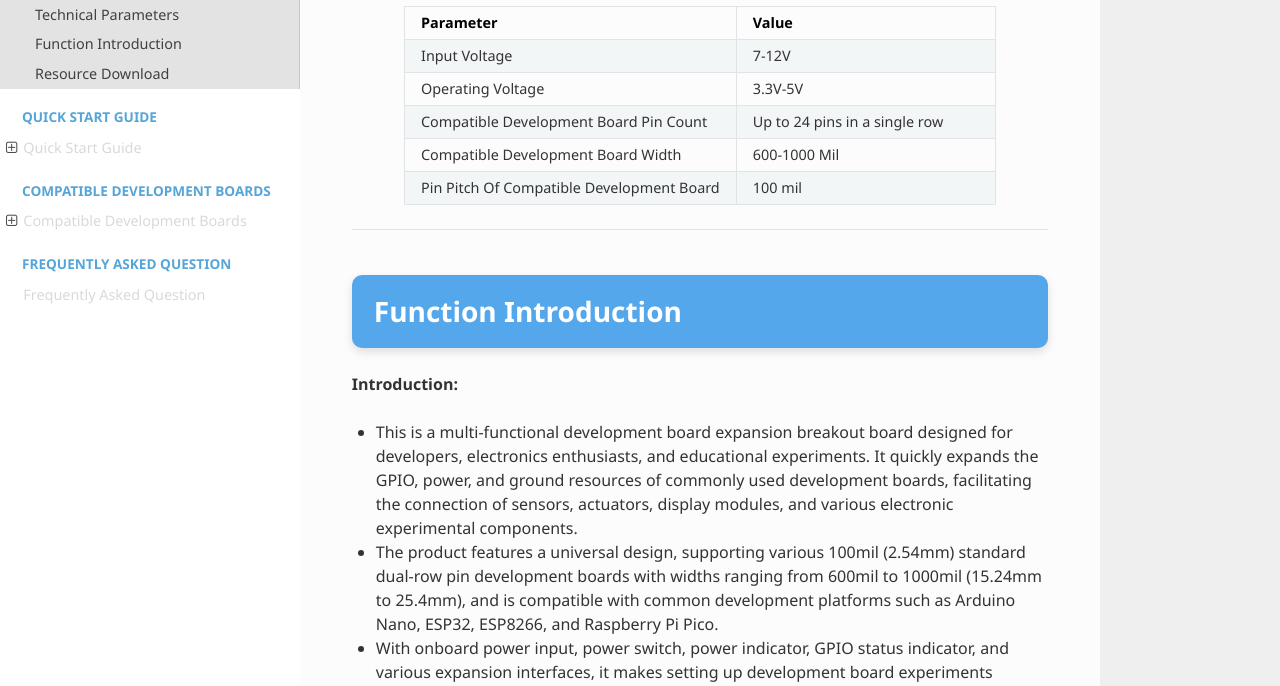
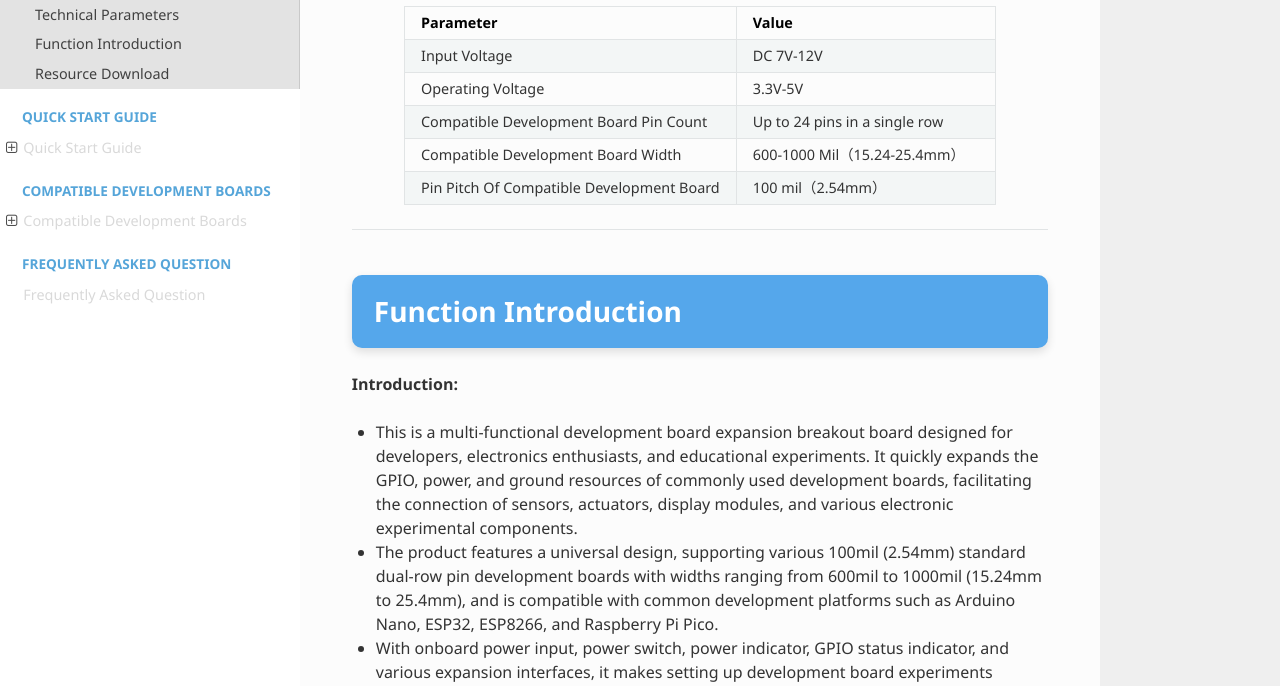
Before and after one commit to lafvintech/LAFVIN-Multi-In-One-Breakout-Board, a Sphinx documentation site: the page built from docs/source/Introduction.rst, in a window 1280 px wide and 900 px high, scrolled down 2512 px, cut to the strip 214-900 px from the top of the window. Built offline with Sphinx 7.4.7 and the Read the Docs theme 3.1.0, drawn with Linux system fonts in a browser that asks for light colours.

Commit message:
Update Introduction.rst

```diff
--- a/docs/source/Introduction.rst
+++ b/docs/source/Introduction.rst
@@ -91,15 +91,15 @@ Technical Parameters
    * - Parameter
      - Value
    * - Input Voltage
-     - 7-12V
+     - DC 7V-12V
    * - Operating Voltage
      - 3.3V-5V
    * - Compatible Development Board Pin Count
      - Up to 24 pins in a single row
    * - Compatible Development Board Width
-     - 600-1000 Mil
+     - 600-1000 Mil（15.24-25.4mm）
    * - Pin Pitch Of Compatible Development Board
-     - 100 mil
+     - 100 mil（2.54mm）
 
 ----
 
```
